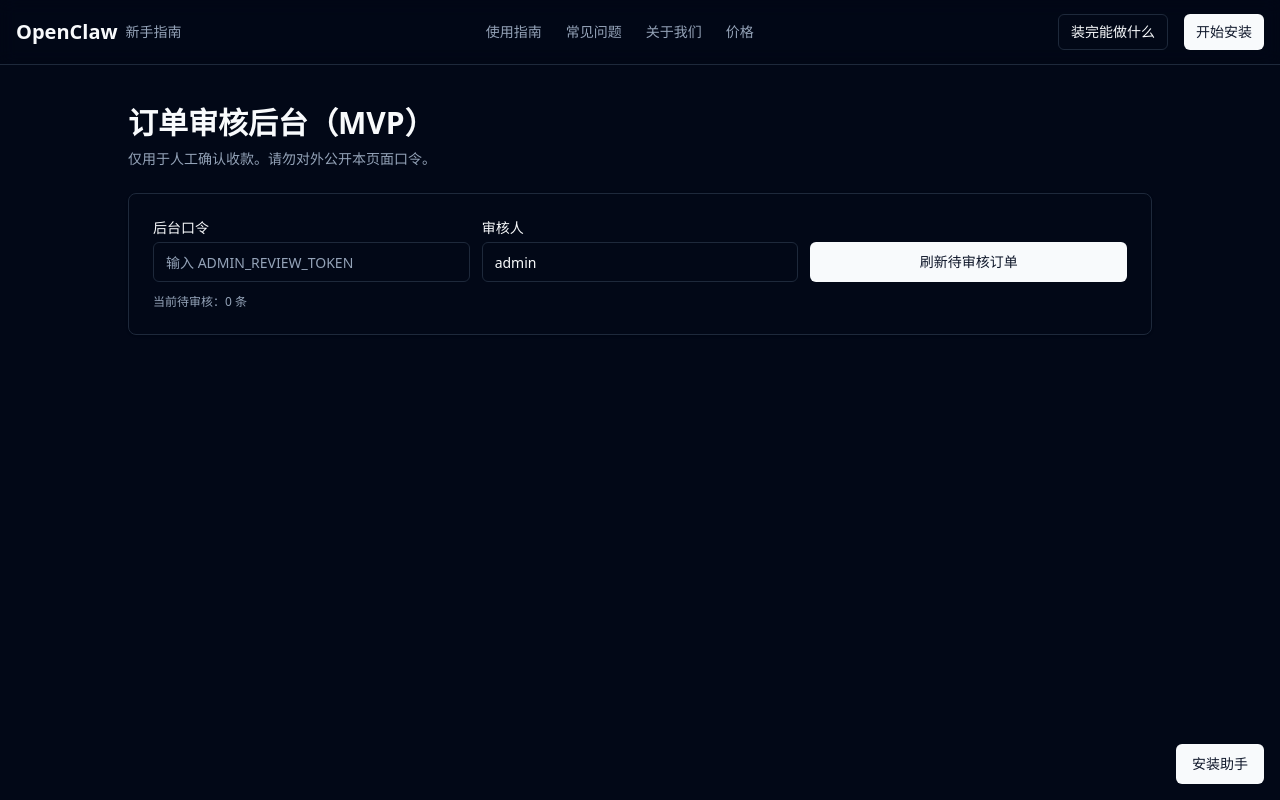
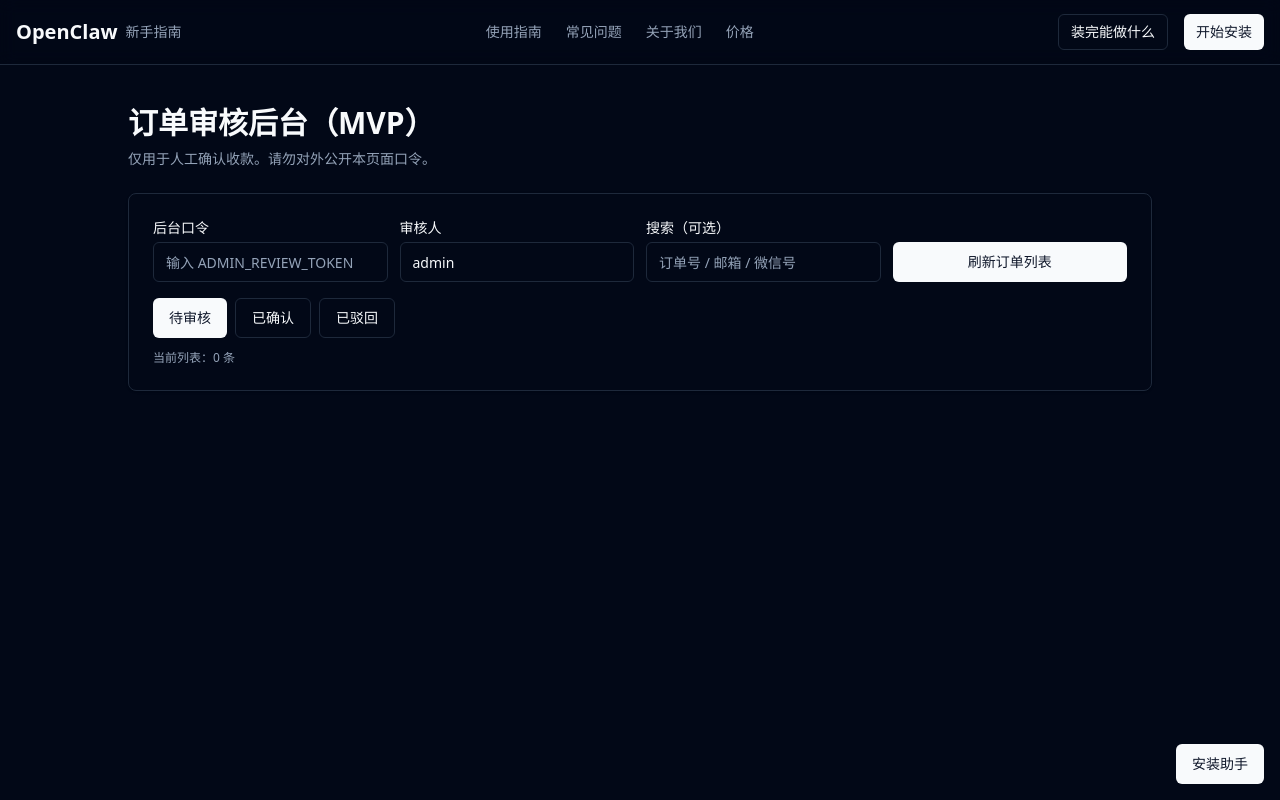
Before and after one commit to 15564412316-blip/openclaw-beginner-site, a Next.js app: page /admin/orders in a window 1280 px wide. Shown: the top 800 px of the page. Built offline with nearby package versions, Linux system fonts and the light colour scheme.

Commit message:
feat: add reviewed order views and search in admin

```diff
--- a/src/app/admin/orders/page.tsx
+++ b/src/app/admin/orders/page.tsx
@@ -14,19 +14,26 @@ type OrderItem = {
   amount: number;
   channel: "wechat" | "alipay";
   payer_note: string | null;
-  status: "pending_review";
+  status: "pending_review" | "paid_confirmed" | "rejected";
   created_at: string;
+  reviewed_by?: string | null;
+  reviewed_note?: string | null;
+  reviewed_at?: string | null;
 };
 
 export default function AdminOrdersPage() {
   const [token, setToken] = useState("");
   const [reviewedBy, setReviewedBy] = useState("admin");
+  const [viewStatus, setViewStatus] = useState<"pending_review" | "paid_confirmed" | "rejected">(
+    "pending_review"
+  );
+  const [keyword, setKeyword] = useState("");
   const [orders, setOrders] = useState<OrderItem[]>([]);
   const [notes, setNotes] = useState<Record<string, string>>({});
   const [loading, setLoading] = useState(false);
   const [message, setMessage] = useState<string>("");
 
-  const pendingCount = useMemo(() => orders.length, [orders]);
+  const currentCount = useMemo(() => orders.length, [orders]);
 
   const loadOrders = async () => {
     if (!token.trim()) {
@@ -36,7 +43,14 @@ export default function AdminOrdersPage() {
     setLoading(true);
     setMessage("");
     try {
-      const res = await fetch("/api/admin/orders", {
+      const params = new URLSearchParams({
+        status: viewStatus,
+      });
+      if (keyword.trim()) {
+        params.set("q", keyword.trim());
+      }
+
+      const res = await fetch(`/api/admin/orders?${params.toString()}`, {
         headers: { "x-admin-token": token.trim() },
       });
       const data = await res.json();
@@ -45,7 +59,7 @@ export default function AdminOrdersPage() {
         return;
       }
       setOrders(data.orders ?? []);
-      setMessage("已刷新待审核订单。");
+      setMessage("已刷新订单列表。");
     } catch {
       setMessage("网络异常，加载失败。");
     } finally {
@@ -98,7 +112,7 @@ export default function AdminOrdersPage() {
 
         <Card className="border-border/50 mb-6">
           <CardContent className="p-6">
-            <div className="grid grid-cols-1 md:grid-cols-3 gap-3">
+            <div className="grid grid-cols-1 md:grid-cols-4 gap-3">
               <div>
                 <p className="text-sm mb-1">后台口令</p>
                 <Input
@@ -116,13 +130,44 @@ export default function AdminOrdersPage() {
                   placeholder="例如：caoyuchuan"
                 />
               </div>
+              <div>
+                <p className="text-sm mb-1">搜索（可选）</p>
+                <Input
+                  value={keyword}
+                  onChange={(e) => setKeyword(e.target.value)}
+                  placeholder="订单号 / 邮箱 / 微信号"
+                />
+              </div>
               <div className="flex items-end">
                 <Button className="w-full" onClick={loadOrders} disabled={loading}>
-                  {loading ? "处理中..." : "刷新待审核订单"}
+                  {loading ? "处理中..." : "刷新订单列表"}
                 </Button>
               </div>
             </div>
-            <p className="text-xs text-muted-foreground mt-3">当前待审核：{pendingCount} 条</p>
+            <div className="flex flex-wrap gap-2 mt-4">
+              <Button
+                variant={viewStatus === "pending_review" ? "default" : "outline"}
+                onClick={() => setViewStatus("pending_review")}
+                disabled={loading}
+              >
+                待审核
+              </Button>
+              <Button
+                variant={viewStatus === "paid_confirmed" ? "default" : "outline"}
+                onClick={() => setViewStatus("paid_confirmed")}
+                disabled={loading}
+              >
+                已确认
+              </Button>
+              <Button
+                variant={viewStatus === "rejected" ? "default" : "outline"}
+                onClick={() => setViewStatus("rejected")}
+                disabled={loading}
+              >
+                已驳回
+              </Button>
+            </div>
+            <p className="text-xs text-muted-foreground mt-3">当前列表：{currentCount} 条</p>
             {message && <p className="text-sm mt-2">{message}</p>}
           </CardContent>
         </Card>
@@ -140,7 +185,14 @@ export default function AdminOrdersPage() {
                   <p>金额：¥{order.amount}</p>
                   <p>支付方式：{order.channel}</p>
                   <p>付款备注：{order.payer_note || "-"}</p>
+                  {order.reviewed_by ? <p>审核人：{order.reviewed_by}</p> : null}
+                  {order.reviewed_at ? (
+                    <p>审核时间：{new Date(order.reviewed_at).toLocaleString()}</p>
+                  ) : null}
+                  {order.reviewed_note ? <p>审核备注：{order.reviewed_note}</p> : null}
                 </div>
+                {viewStatus === "pending_review" && (
+                  <>
                     <div className="mt-4">
                       <p className="text-sm mb-1">审核备注（可选）</p>
                       <Input
@@ -166,6 +218,8 @@ export default function AdminOrdersPage() {
                         驳回订单
                       </Button>
                     </div>
+                  </>
+                )}
               </CardContent>
             </Card>
           ))}
--- a/src/app/api/admin/orders/route.ts
+++ b/src/app/api/admin/orders/route.ts
@@ -9,15 +9,33 @@ export async function GET(req: Request) {
       return denied;
     }
 
+    const url = new URL(req.url);
+    const status = (url.searchParams.get("status") ?? "pending_review").trim();
+    const q = (url.searchParams.get("q") ?? "").trim();
+
+    const allowed = ["pending_review", "paid_confirmed", "rejected"];
+    if (!allowed.includes(status)) {
+      return NextResponse.json(
+        { ok: false, message: "状态参数无效。" },
+        { status: 400 }
+      );
+    }
+
     const supabase = getSupabaseAdminClient();
-    const { data, error } = await supabase
+    let query = supabase
       .from("orders")
       .select(
-        "id,order_no,email,wechat,plan,amount,channel,payer_note,status,created_at"
+        "id,order_no,email,wechat,plan,amount,channel,payer_note,status,created_at,reviewed_by,reviewed_note,reviewed_at"
       )
-      .eq("status", "pending_review")
+      .eq("status", status)
       .order("created_at", { ascending: false })
       .limit(100);
+
+    if (q) {
+      query = query.or(`order_no.ilike.%${q}%,email.ilike.%${q}%,wechat.ilike.%${q}%`);
+    }
+
+    const { data, error } = await query;
 
     if (error) {
       throw error;
```
Lines whose indentation alone changed are shown as unchanged.
